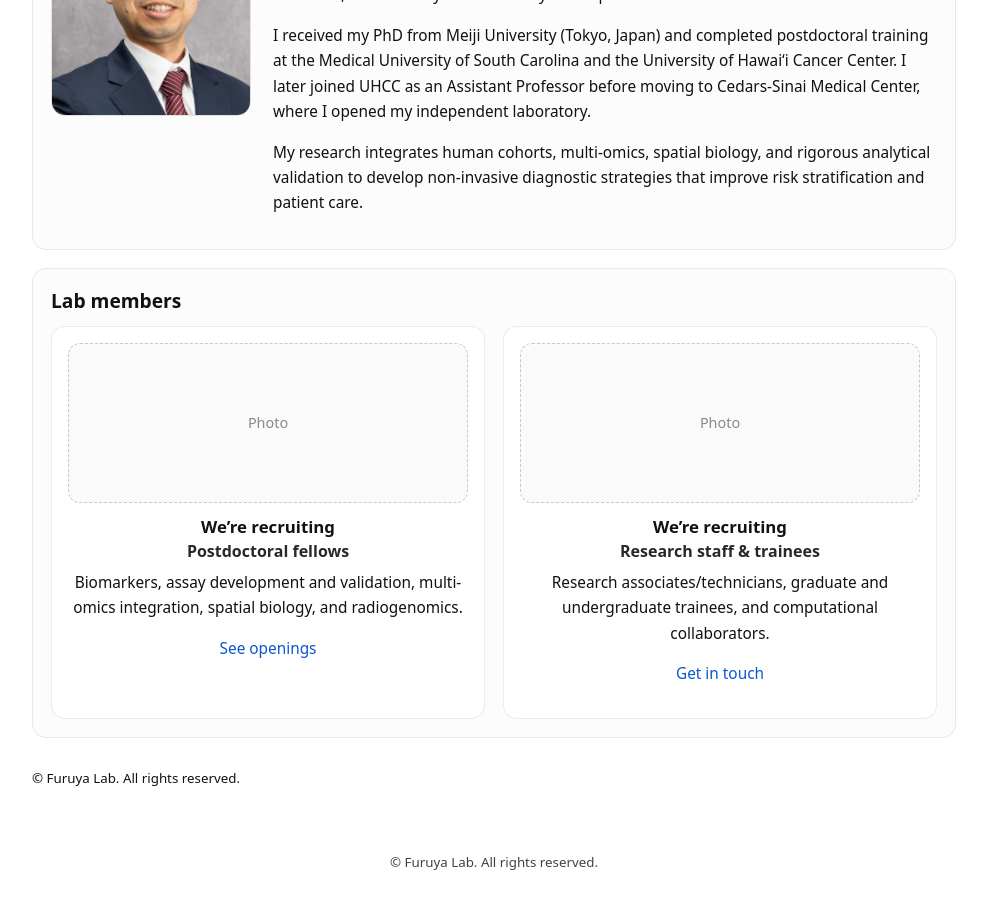
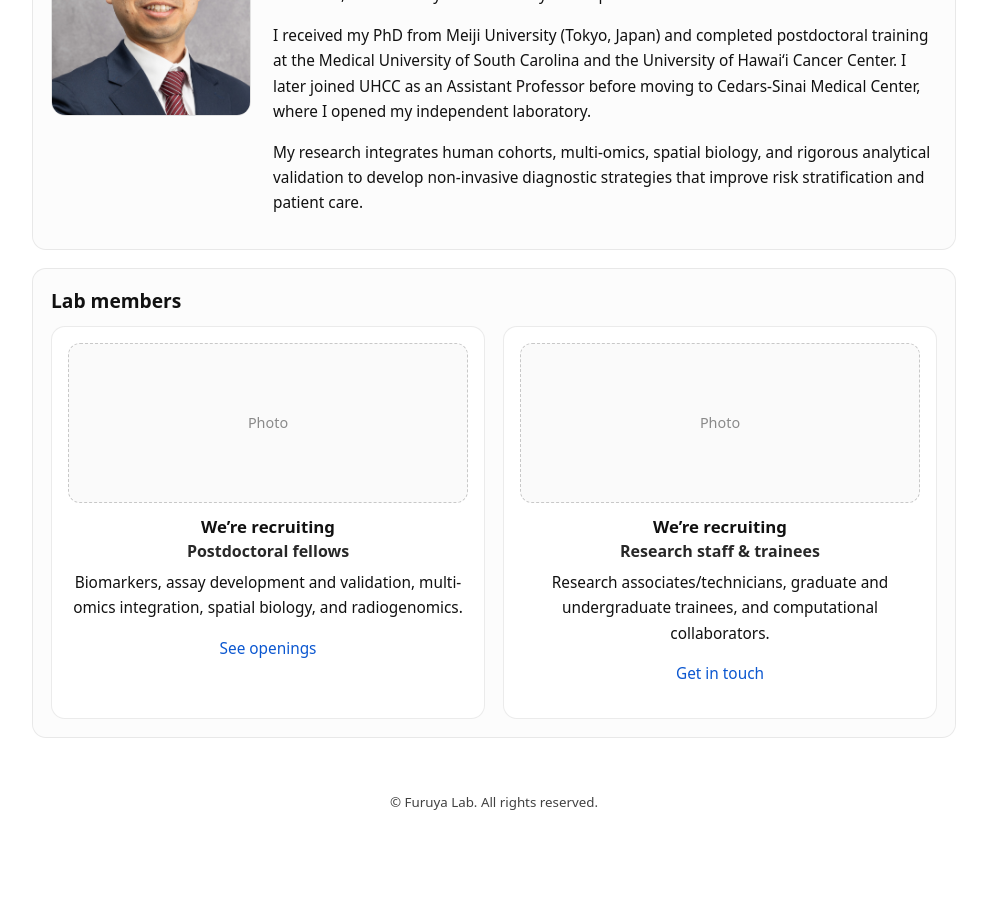
Before and after one commit to hdb58jyfdm-cell/furuyalab.github.io, a Jekyll site: the page built from team.md, in a window 1280 px wide and 900 px high, scrolled down 1201 px. Shown: the whole window, without its empty margins (146-1133 px from the left). Built offline with Jekyll 4.4.1, drawn with Linux system fonts in a browser that asks for light colours; our own code applies the rules of GitHub Pages for plain Markdown files; after the commit the page ends 2041 px from its top, so only the background shows below that.

Commit message:
Update team.md

```diff
--- a/team.md
+++ b/team.md
@@ -145,9 +145,3 @@ title: Team
 
   </div>
 </div>
-
-<p style="margin:28px 0 10px;">
-  <small>© Furuya Lab. All rights reserved.</small>
-</p>
-
-</div>
```
